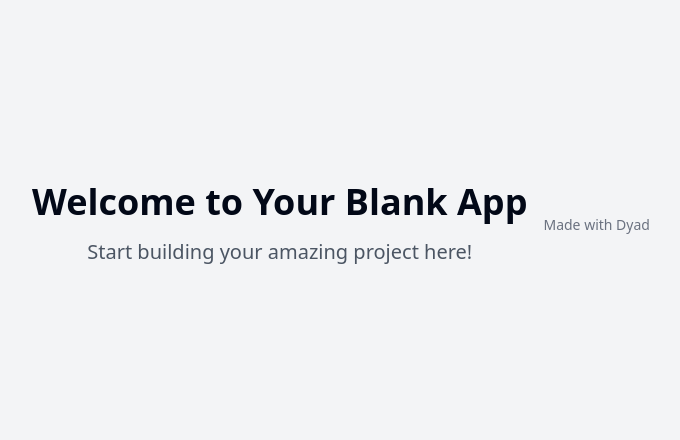
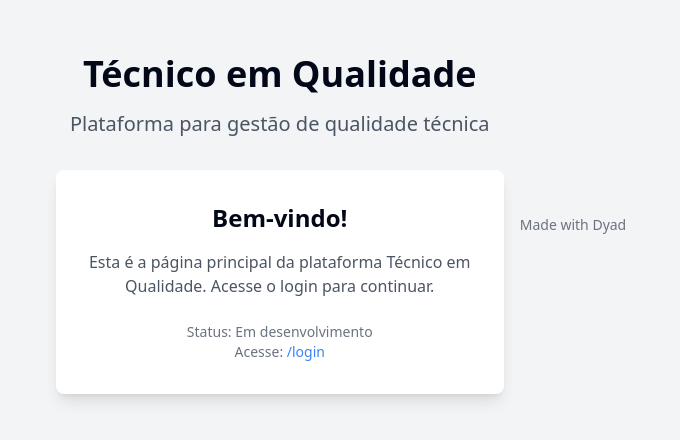
Before and after one commit to Kaique-Junior/tec-qualidade, a React (Vite) app: page / in a window 1280 px wide. Shown: the part 176-616 px from the top of the page, without its empty margins (291-971 px from the left). Built offline with nearby package versions, Linux system fonts and the light colour scheme.

Commit message:
[dyad] Implementando versão temporária sem dependências - wrote 3 file(s)

```diff
--- a/src/contexts/auth/components/GoogleButton.tsx
+++ b/src/contexts/auth/components/GoogleButton.tsx
@@ -1,5 +1,4 @@
 import { useState } from "react";
-import { supabase } from "@/integrations/supabase/client";
 import { toast } from "sonner";
 import { Loader2 } from "lucide-react";
 import { cn } from "@/lib/utils";
@@ -10,7 +9,7 @@ interface GoogleButtonProps {
 }
 
 /**
- * Componente de botão para login com Google OAuth.
+ * Componente de botão para login com Google OAuth (versão temporária).
  *
  * @param className - Classes Tailwind adicionais para estilização
  * @param redirectTo - URL de redirecionamento após autenticação (opcional)
@@ -22,19 +21,16 @@ export const GoogleButton = ({ className, redirectTo = window.location.origin }:
     setIsLoading(true);
 
     try {
-      const { error } = await supabase.auth.signInWithOAuth({
-        provider: 'google',
-        options: {
-          redirectTo,
-        }
-      });
+      // Placeholder - será implementado quando o Supabase estiver disponível
+      toast.info("Função de login temporária. Implementação real em breve.");
 
-      if (error) {
-        throw error;
-      }
+      // Simulação de redirecionamento
+      setTimeout(() => {
+        setIsLoading(false);
+      }, 2000);
+
     } catch (error) {
       toast.error("Erro ao iniciar login com Google. Tente novamente.");
-    } finally {
       setIsLoading(false);
     }
   };
--- a/src/pages/Index.tsx
+++ b/src/pages/Index.tsx
@@ -1,15 +1,24 @@
-// Update this page (the content is just a fallback if you fail to update the page)
-
 import { MadeWithDyad } from "@/components/made-with-dyad";
 
 const Index = () => {
   return (
     <div className="min-h-screen flex items-center justify-center bg-gray-100">
       <div className="text-center">
-        <h1 className="text-4xl font-bold mb-4">Welcome to Your Blank App</h1>
-        <p className="text-xl text-gray-600">
-          Start building your amazing project here!
+        <h1 className="text-4xl font-bold mb-4">Técnico em Qualidade</h1>
+        <p className="text-xl text-gray-600 mb-8">
+          Plataforma para gestão de qualidade técnica
         </p>
+        <div className="bg-white rounded-lg shadow-lg p-8 max-w-md">
+          <h2 className="text-2xl font-semibold mb-4">Bem-vindo!</h2>
+          <p className="text-gray-600 mb-6">
+            Esta é a página principal da plataforma Técnico em Qualidade.
+            Acesse o login para continuar.
+          </p>
+          <div className="text-sm text-gray-500">
+            <p>Status: Em desenvolvimento</p>
+            <p>Acesse: <a href="/login" className="text-blue-500 hover:underline">/login</a></p>
+          </div>
+        </div>
       </div>
       <MadeWithDyad />
     </div>
```
